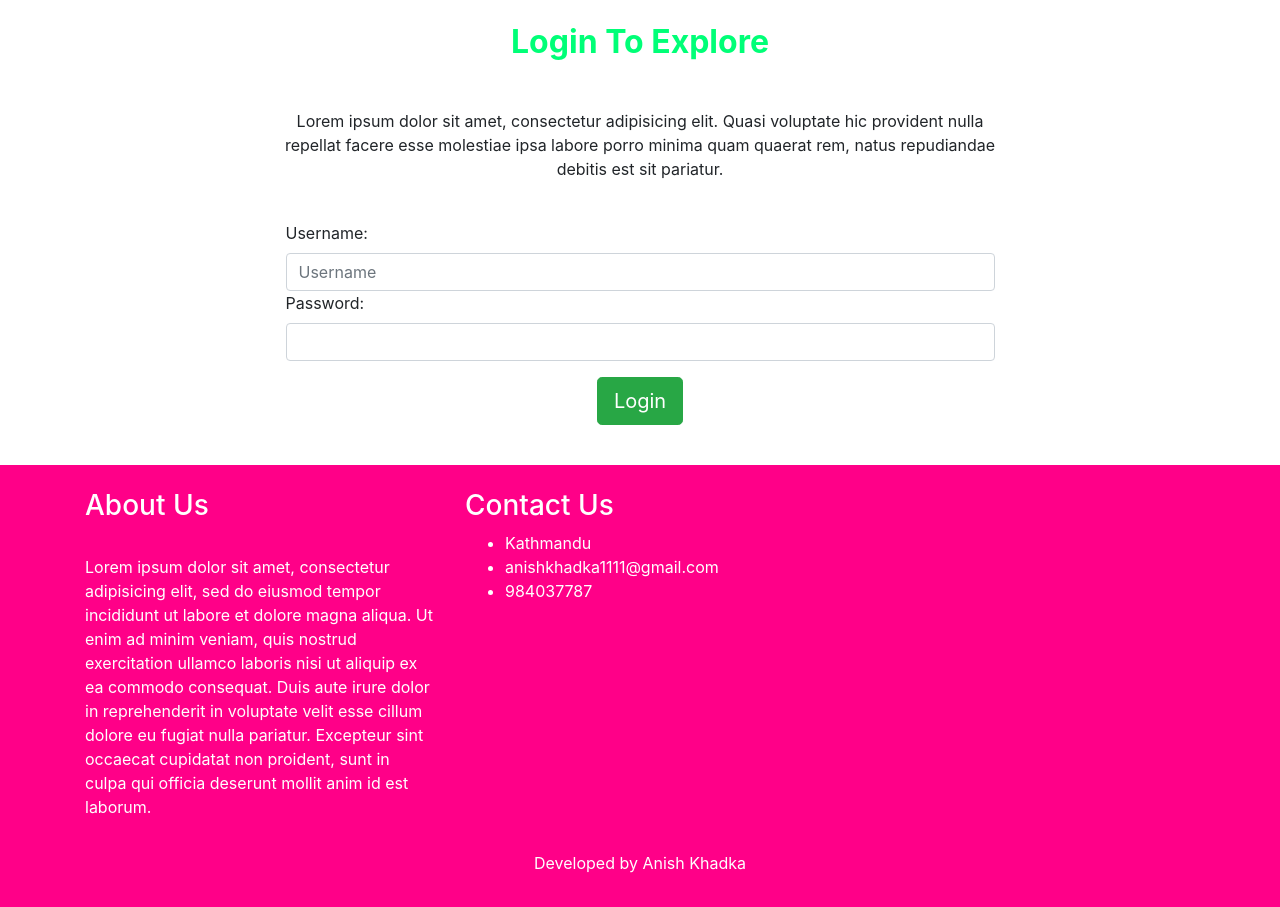
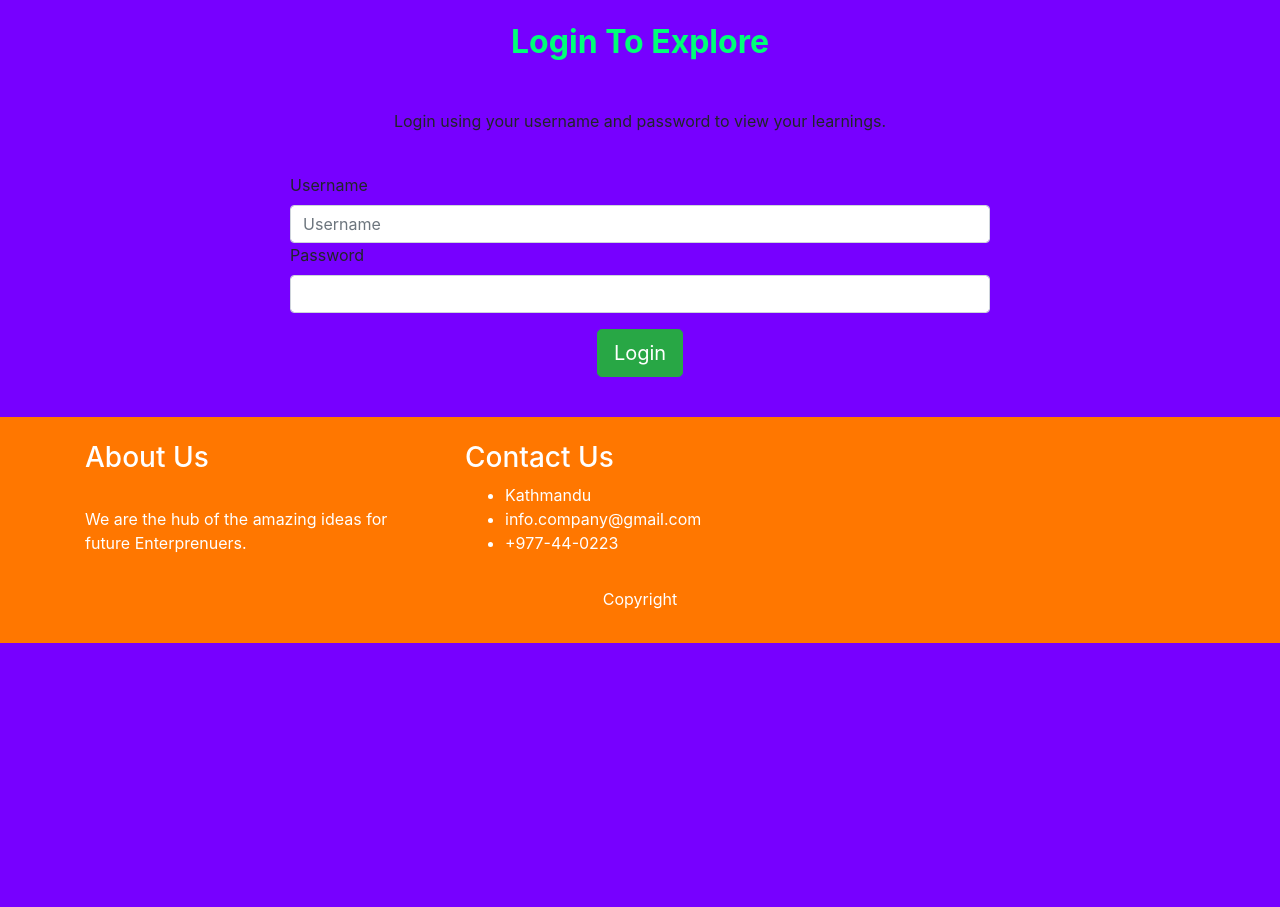
Before and after one commit to anishhimself/lms_project, a Django app: page /user_login/ in a window 1280 px wide. Shown: the part 481-1388 px from the top of the page. After the commit the page ends 1124 px from the top, so only its background shows below. Run offline with Django 3.2, Linux system fonts and the light colour scheme; some libraries are stand-ins or nearby versions.

Commit message:
debugging

```diff
--- a/app_users/templates/app_users/login.html
+++ b/app_users/templates/app_users/login.html
@@ -21,9 +21,7 @@
         <hr style="color:#00ff77;">
 
         <!-- description -->
-        <h4 class="white-text my-4">Lorem ipsum dolor sit amet, consectetur adipisicing elit.
-                  Deleniti
-                  consequuntur.</h4>
+        <h4 class="white-text my-4">Enter your username and password.</h4>
   </div>
 </header>
 {% endblock %}
@@ -36,29 +34,23 @@
               <div class="row d-flex justify-content-center mb-4">
                 <!-- class column -->
                 <div class="col-md-8">
-                  <p class="grey-text">Lorem ipsum dolor sit amet, consectetur adipisicing elit. Quasi voluptate
-                                    hic
-                                    provident nulla repellat
-                                    facere esse molestiae ipsa labore porro minima quam quaerat rem, natus repudiandae debitis
-                                    est
-                                    sit pariatur.</p>
+                  <p class="grey-text">Login using your username and password to view your learnings.</p>
                 </div>
               </div>
               <div class="row d-flex justify-content-center mb-4">
-                <form action="{% url 'user_login' %}" method="post">
+
+                <form action="{% url 'user_login' %}" method="POST">
                   <div class="form-group">
-
-
                   {% csrf_token %}
                   <div class="col-md-12">
                     <div class="row">
 
 
-                  <label for="username">Username:</label>
-                  <input type="text" name="username" placeholder="Username" class="form-control">
+                  <label for="username">Username</label>
+                  <input type="text" name="username" placeholder="Username" class="form-control" required>
 
-                  <label for="password">Password:</label>
-                  <input type="password" name="password" class="form-control">
+                  <label for="password">Password</label>
+                  <input type="password" name="password" class="form-control" required>
                   </div>
                   <div class="row justify-content-center">
                       <input type="submit" value="Login" class="btn btn-success btn-lg mt-3">
@@ -68,4 +60,4 @@
                 </form>
               </div>
 </section>
-{%endblock%}
+{% endblock %}
--- a/app_users/views.py
+++ b/app_users/views.py
@@ -1,4 +1,4 @@
-from django.shortcuts import render
+from django.shortcuts import render,redirect
 
 # Create your views here.
 from django.shortcuts import render
@@ -20,7 +20,7 @@
 
         user = authenticate(username=username, password=password)
 
-        if user.is_active:
+        if user is not None:
             login(request,user)
             messages.success(request, 'You are now logged in')
             return HttpResponseRedirect(reverse('index'))
@@ -35,8 +35,10 @@
 
 @login_required
 def user_logout(request):
-    logout(request)
-    return HttpResponseRedirect(reverse('index'))
+    if request.method=='POST':
+        auth.logout(request)
+        messages.success(request,'You are now logged out')
+        return HttpResponseRedirect(reverse('index'))
 
 
 # Create your views here.
--- a/curriculum/templates/curriculum/lesson_list_view.html
+++ b/curriculum/templates/curriculum/lesson_list_view.html
@@ -9,7 +9,7 @@
     <div class="row d-flex justify-content-center text-center">
       <div class="col-md-10 text-white">
         <!-- heading -->
-        <h2 class="display-4 font-weight-bold  p-5 " style="color:#FF0088;" > Lesson Update </h2>
+        <h2 class="display-4 font-weight-bold  p-5 " style="color:#FF7700;" > Lesson Update </h2>
         <div class="row d-flex justify-content-center text-center">
           <ul class="breadcrumb">
             <li><a href="{% url 'index' %}">Home</a></li>
@@ -22,7 +22,7 @@
         </div>
 
         <!-- divider -->
-        <hr style="color:#FF0088;">
+        <hr style="color:#FF7700;">
 
         <!-- description -->
         <h4 class="white-text my-4">Lorem ipsum dolor sit amet, consectetur adipisicing elit.
@@ -36,7 +36,7 @@
 {% block content %}
 
 <section id="best-features" class="text-center">
-              <h2 class="mb-5 font-weight-bold" style="color:#FF0088;">Update {{lessons.name}}</h2>
+              <h2 class="mb-5 font-weight-bold" style="color:#FF7700;">Update {{lessons.name}}</h2>
               <!-- class row for description-->
               <div class="row d-flex justify-content-center mb-4">
                 <!-- class column -->
--- a/static/css/master_css.css
+++ b/static/css/master_css.css
@@ -1,9 +1,15 @@
 html,
-body,
 header,
 #intro {
     height: 100%;
+
 }
+
+body{
+  height: 100%;
+  background-color:#7700FF;
+}
+
 
 #intro {
     background:linear-gradient(rgb(117, 175, 165), rgba(0, 0, 0, 0.7)), url("https://cdn.pixabay.com/photo/2016/01/27/04/32/books-1163695_960_720.jpg")no-repeat center center fixed;
@@ -38,12 +44,12 @@
   }
   @media (max-width: 768px) {
     .navbar:not(.top-nav-collapse) {
-      background-color: #FF0088;
+      background-color: #FF7700;
     }
   }
   @media (min-width: 800px) and (max-width: 850px) {
     .navbar:not(.top-nav-collapse) {
-      background-color: #FF0088;
+      background-color: #FF7700;
     }
   }
 
@@ -56,7 +62,7 @@
 }
 
 .btn-outline-white{
-  border-color: #FF0088;
+  border-color: #FF7700;
 }
 
 .event-mask{
@@ -129,7 +135,7 @@
 
 /* Add a color on mouse-over */
 ul.breadcrumb li a:hover {
-  color: #FF0088;
+  color: #FF7700;
   text-decoration: underline;
 }
 
@@ -162,7 +168,7 @@
 /* get lesson button */
 .button-les {
   border-radius: 4px;
-  background-color: #FF0088;
+  background-color: #FF7700;
   border: none;
   color: #FFFFFF;
   text-align: center;
--- a/templates/base.html
+++ b/templates/base.html
@@ -24,26 +24,24 @@
                                 </li>
                                 {% if user.is_superuser %}
                                 <li class="nav-item ">
-                                   <a class="nav-link" href="{% url 'admin:index' %}"style="color:#00ff77;" >Admin</span> </a>
+                                   <a class="nav-link" href="{% url 'admin:index' %}" style="color: #00ff77;" >Admin</span> </a>
                                 </li>
                                 {%endif%}
                                 {% if user.is_authenticated %}
                                     <li class="nav-item  ">
-                                     <a class="nav-link" href="{% url 'user_logout' %}"style="color:#00ff77;" >Logout</a>
+                                     <a class="nav-link" href="{% url 'user_logout' %}" style="color:#00ff77;" >Logout</a>
                                     </li>
                                 {% else %}
                                     <li class="nav-item ">
-                                        <a class="nav-link" href="{% url 'user_login' %}"style="color:#00ff77;" >Login</a>
+                                        <a class="nav-link" href="{% url 'user_login' %}" style="color:#00ff77;" >Login</a>
                                     </li>
                                     <li class="nav-item " >
-                                       <a class="nav-link" href="{% url 'register' %}"style="color:#00ff77;" >Register</span> </a>
+                                       <a class="nav-link" href="{% url 'register' %}" style="color:#00ff77;" >Register</span> </a>
                                     </li>
                                 {% endif %}
                                 <li class="nav-item">
-                                   <a class="nav-link" href="{% url 'contact' %}"style="color:#00ff77;" >Contact Us</a>
+                                   <a class="nav-link" href="{% url 'contact' %}" style="color:#00ff77;" >Contact Us</a>
                                 </li>
-
-
                         </ul>
                       </div>
                 </div>
@@ -57,25 +55,25 @@
         {%endblock%}
     </div>
 
-    <footer class="page-footer" style="background-color:#FF0088">
+    <footer class="page-footer" style="background-color:#FF7700">
       <div class="container" style=" color: #FFFFFF">
         <div class="row mt-4">
                   <div class="col-md-4 mt-4">
                             <h3>About Us</h3> <br>
-                            <p>Lorem ipsum dolor sit amet, consectetur adipisicing elit, sed do eiusmod tempor incididunt ut labore et dolore magna aliqua. Ut enim ad minim veniam, quis nostrud exercitation ullamco laboris nisi ut aliquip ex ea commodo consequat. Duis aute irure dolor in reprehenderit in voluptate velit esse cillum dolore eu fugiat nulla pariatur. Excepteur sint occaecat cupidatat non proident, sunt in culpa qui officia deserunt mollit anim id est laborum.</p>
+                            <p>We are the hub of the amazing ideas for future Enterprenuers.</p>
                   </div>
 
                   <div class="col-md-4 mt-4">
                             <h3>Contact Us</h3>
                             <ul>
                               <li>Kathmandu</li>
-                              <li>anishkhadka1111@gmail.com</li>
-                              <li>984037787</li>
+                              <li>info.company@gmail.com</li>
+                              <li>+977-44-0223</li>
                             </ul>
                   </div>
         </div>
         <div class="footer-copyright text-center py-3">
-            <p>Developed by Anish Khadka</p>
+            <p>Copyright</p>
         </div>
       </div>
     </footer>
```
Also changed, not shown: app_users/templates/app_users/dashboard.html (added), db.sqlite3.
